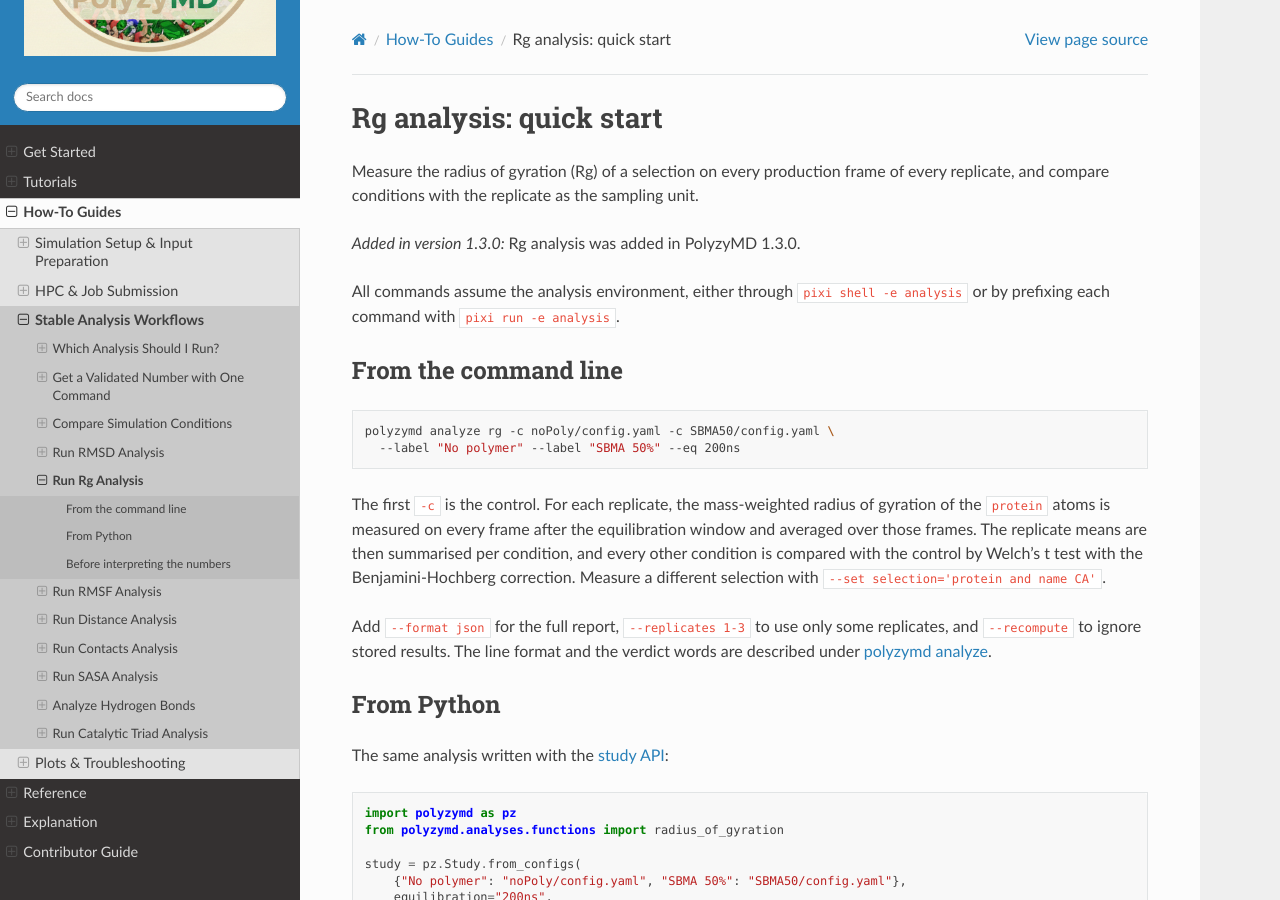
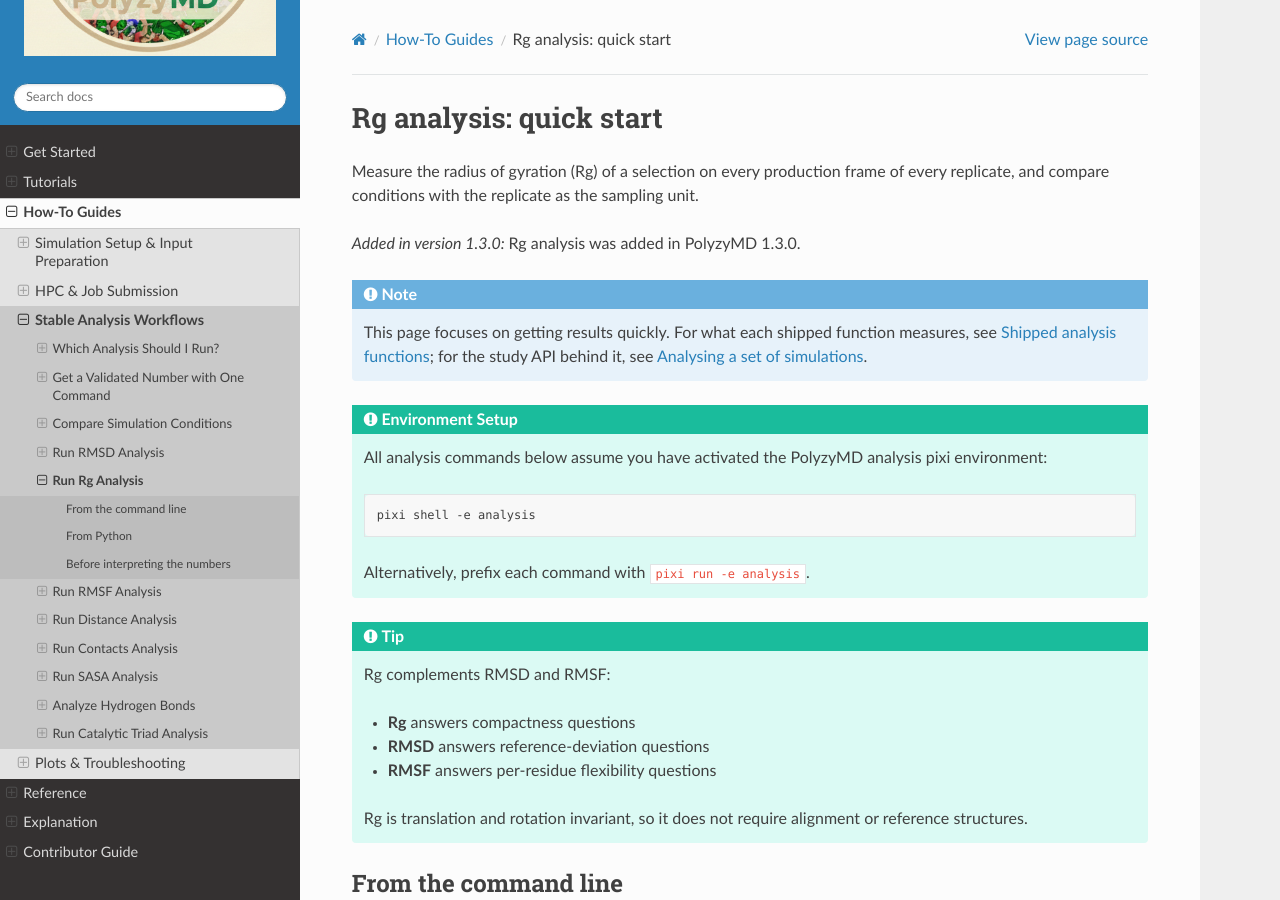
Before and after one commit to joelaforet/polyzymd, a Sphinx documentation site: the page built from docs/source/how_to/analysis_rg_quickstart.md, in a window 1280 px wide and 900 px high. Built offline with Sphinx 7.4.7 and the Read the Docs theme 3.1.0, drawn with Linux system fonts in a browser that asks for light colours.

Commit message:
docs(analyses): restore the rg quick start admonitions
The rewrite dropped the environment setup box, the note on what the page covers and the tip on how Rg relates to RMSD and RMSF. All three are still true and help readers keep track of the pixi environments, so they are back, with the note now pointing at the shipped functions reference instead of the removed plugin reference.

````diff
--- a/docs/source/how_to/analysis_rg_quickstart.md
+++ b/docs/source/how_to/analysis_rg_quickstart.md
@@ -8,9 +8,35 @@
 Rg analysis was added in PolyzyMD 1.3.0.
 ```
 
-All commands assume the analysis environment, either through
-`pixi shell -e analysis` or by prefixing each command with
-`pixi run -e analysis`.
+```{note}
+This page focuses on getting results quickly. For what each shipped function
+measures, see {doc}`../reference/analysis_functions`; for the study API behind
+it, see {doc}`../explanation/analysis_api`.
+```
+
+:::{admonition} Environment Setup
+:class: tip
+
+All analysis commands below assume you have activated the PolyzyMD analysis
+pixi environment:
+
+```bash
+pixi shell -e analysis
+```
+
+Alternatively, prefix each command with `pixi run -e analysis`.
+:::
+
+```{tip}
+Rg complements RMSD and RMSF:
+
+- **Rg** answers compactness questions
+- **RMSD** answers reference-deviation questions
+- **RMSF** answers per-residue flexibility questions
+
+Rg is translation and rotation invariant, so it does not require alignment or
+reference structures.
+```
 
 ## From the command line
 
````
